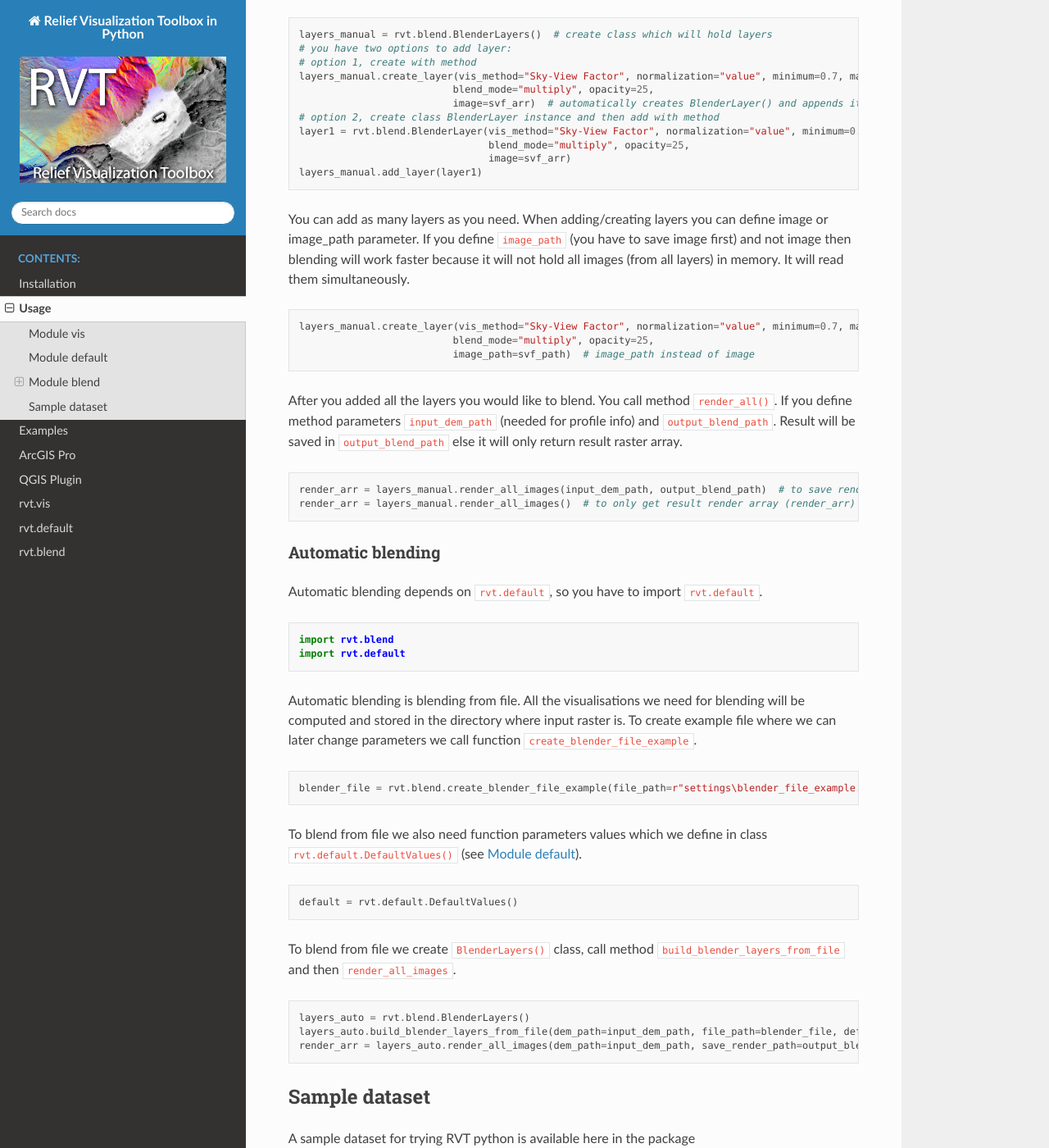
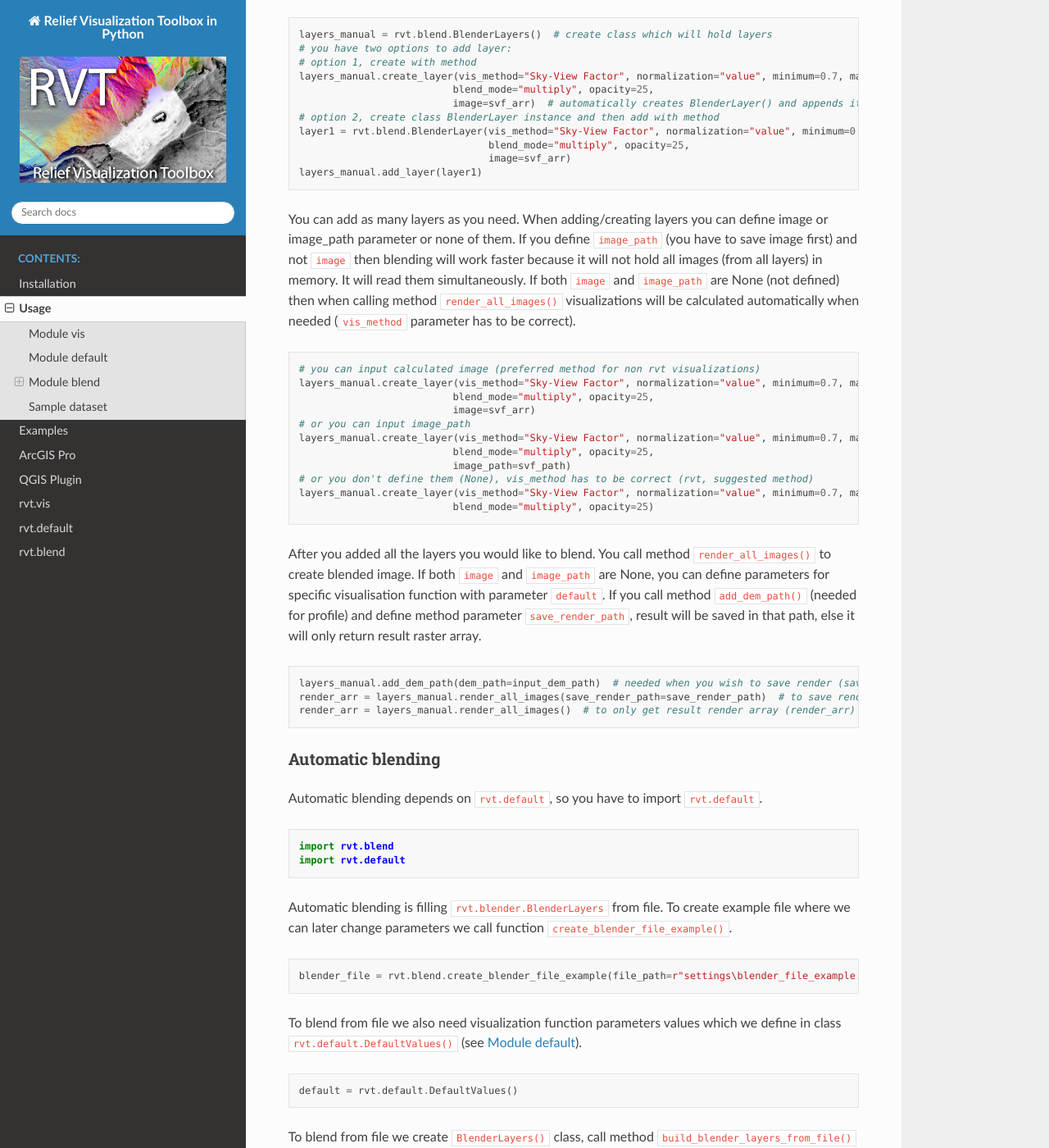
Before and after one commit to EarthObservation/RVT_py, a Sphinx documentation site: the page built from docs/usage.rst, in a window 1280 px wide and 1400 px high, scrolled down 1528 px. Shown: the whole window at 82% size. Built offline with Sphinx 7.4.7 and the Read the Docs theme 2.0.0, drawn with Linux system fonts in a browser that asks for light colours; pages that are not in the unit, such as notebooks, are missing from menus; the version number could not be read and is left out; some of the changed text lies outside the part shown.

Commit message:
Docs Module blend update

```diff
--- a/docs/usage.rst
+++ b/docs/usage.rst
@@ -88,19 +88,28 @@ Manual blending
                                     image=svf_arr)
     layers_manual.add_layer(layer1)
 
-You can add as many layers as you need. When adding/creating layers you can define image or image_path parameter. If you define ``image_path`` (you have to save image first) and not image then blending will work faster because it will not hold all images (from all layers) in memory. It will read them simultaneously.
+You can add as many layers as you need. When adding/creating layers you can define image or image_path parameter or none of them. If you define ``image_path`` (you have to save image first) and not ``image`` then blending will work faster because it will not hold all images (from all layers) in memory. It will read them simultaneously. If both ``image`` and ``image_path`` are None (not defined) then when calling method ``render_all_images()`` visualizations will be calculated automatically when needed (``vis_method`` parameter has to be correct).
 
 .. code-block:: python
 
+    # you can input calculated image (preferred method for non rvt visualizations)
     layers_manual.create_layer(vis_method="Sky-View Factor", normalization="value", minimum=0.7, maximum=1,
                               blend_mode="multiply", opacity=25,
-                              image_path=svf_path)  # image_path instead of image
+                              image=svf_arr)
+    # or you can input image_path
+    layers_manual.create_layer(vis_method="Sky-View Factor", normalization="value", minimum=0.7, maximum=1,
+                              blend_mode="multiply", opacity=25,
+                              image_path=svf_path)
+    # or you don't define them (None), vis_method has to be correct (rvt, suggested method)
+    layers_manual.create_layer(vis_method="Sky-View Factor", normalization="value", minimum=0.7, maximum=1,
+                              blend_mode="multiply", opacity=25)
 
-After you added all the layers you would like to blend. You call method ``render_all()``. If you define method parameters ``input_dem_path`` (needed for profile info) and ``output_blend_path``. Result will be saved in ``output_blend_path`` else it will only return result raster array.
+After you added all the layers you would like to blend. You call method ``render_all_images()`` to create blended image. If both ``image`` and ``image_path`` are None, you can define parameters for specific visualisation function with parameter ``default``. If you call method ``add_dem_path()`` (needed for profile) and define method parameter ``save_render_path``, result will be saved in that path, else it will only return result raster array.
 
 .. code-block:: python
 
-    render_arr = layers_manual.render_all_images(input_dem_path, output_blend_path)  # to save rendered array in output_blend_path
+    layers_manual.add_dem_path(dem_path=input_dem_path)  # needed when you wish to save render (save_render_path defined in render_all_images())
+    render_arr = layers_manual.render_all_images(save_render_path=save_render_path)  # to save rendered array in save_render_path
     render_arr = layers_manual.render_all_images()  # to only get result render array (render_arr)
 
 Automatic blending
@@ -113,25 +122,27 @@ Automatic blending depends on ``rvt.default``, so you have to import ``rvt.defau
     import rvt.blend
     import rvt.default
 
-Automatic blending is blending from file. All the visualisations we need for blending will be computed and stored in the directory where input raster is. To create example file where we can later change parameters we call function ``create_blender_file_example``.
+Automatic blending is filling ``rvt.blender.BlenderLayers`` from file. To create example file where we can later change parameters we call function ``create_blender_file_example()``.
 
 .. code-block:: python
 
     blender_file = rvt.blend.create_blender_file_example(file_path=r"settings\blender_file_example.txt")
 
-To blend from file we also need function parameters values which we define in   class ``rvt.default.DefaultValues()`` (see :ref:`module_default`).
+To blend from file we also need visualization function parameters values which we define in   class ``rvt.default.DefaultValues()`` (see :ref:`module_default`).
 
 .. code-block:: python
 
     default = rvt.default.DefaultValues()
 
-To blend from file we create ``BlenderLayers()`` class, call method ``build_blender_layers_from_file`` and then ``render_all_images``.
+To blend from file we create ``BlenderLayers()`` class, call method ``build_blender_layers_from_file()`` and then ``render_all_images()``. In ``render_all_images()`` method we can save (to dem_path directory) specific visualization if we set parameter ``save_visualization`` to True.
 
 .. code-block:: python
 
     layers_auto = rvt.blend.BlenderLayers()
-    layers_auto.build_blender_layers_from_file(dem_path=input_dem_path, file_path=blender_file, default=default)  # we can make our own blender_file (change example), we can change default
-    render_arr = layers_auto.render_all_images(dem_path=input_dem_path, save_render_path=output_blend_path)  # if we dont input dem_path and save_rander_path result won't be stored as raster (tif)
+    layers_auto.build_blender_layers_from_file(file_path=blender_file)   # we can make our own blender_file (change example)
+    layers_auto.add_dem_path(input_dem_path) # needed when save_visualizations is True, and we wish to save render (save_render_path is set)
+    layers_auto.add_dem_arr(dem_arr=input_dem_arr, dem_resolution=x_res)  # needed when save_visualizations is False
+    render_arr = layers_auto.render_all_images(save_visualizations=False, save_render_path=output_blend_path)
 
 Sample dataset
 --------------
```
